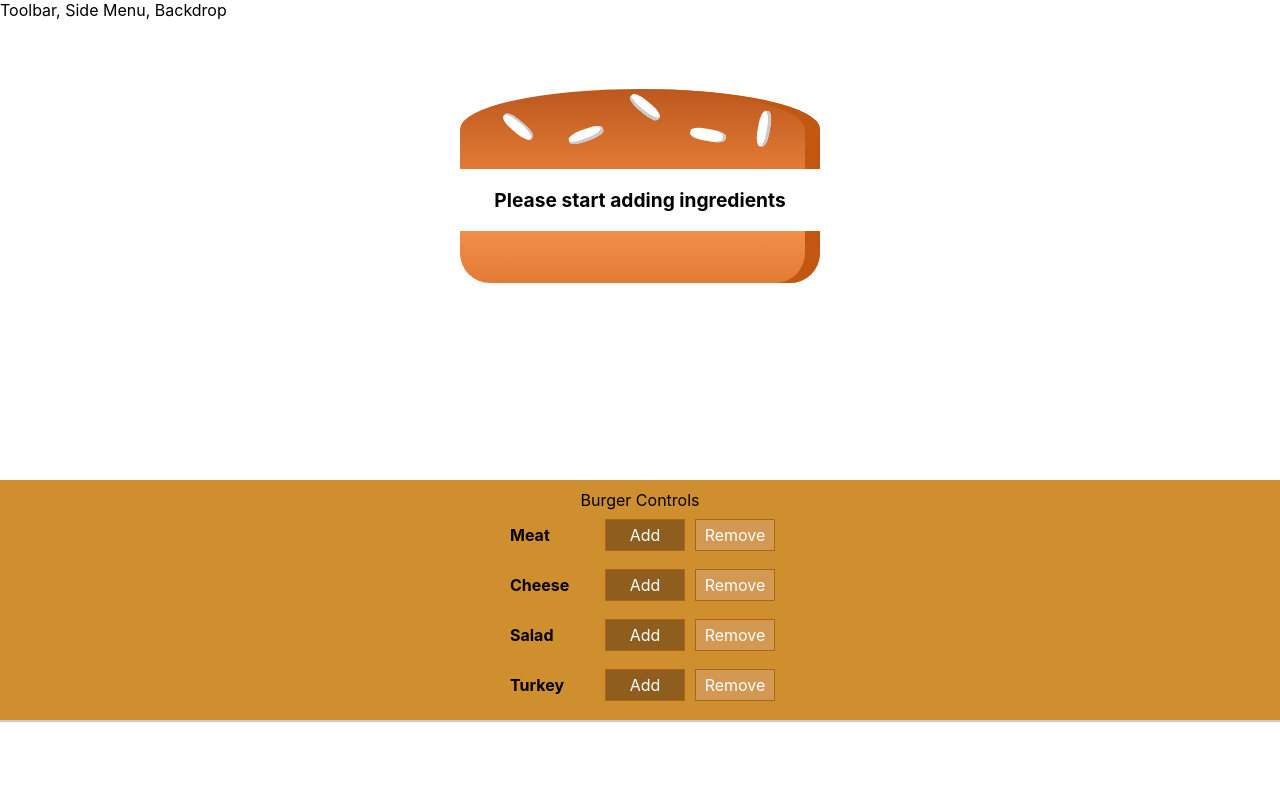
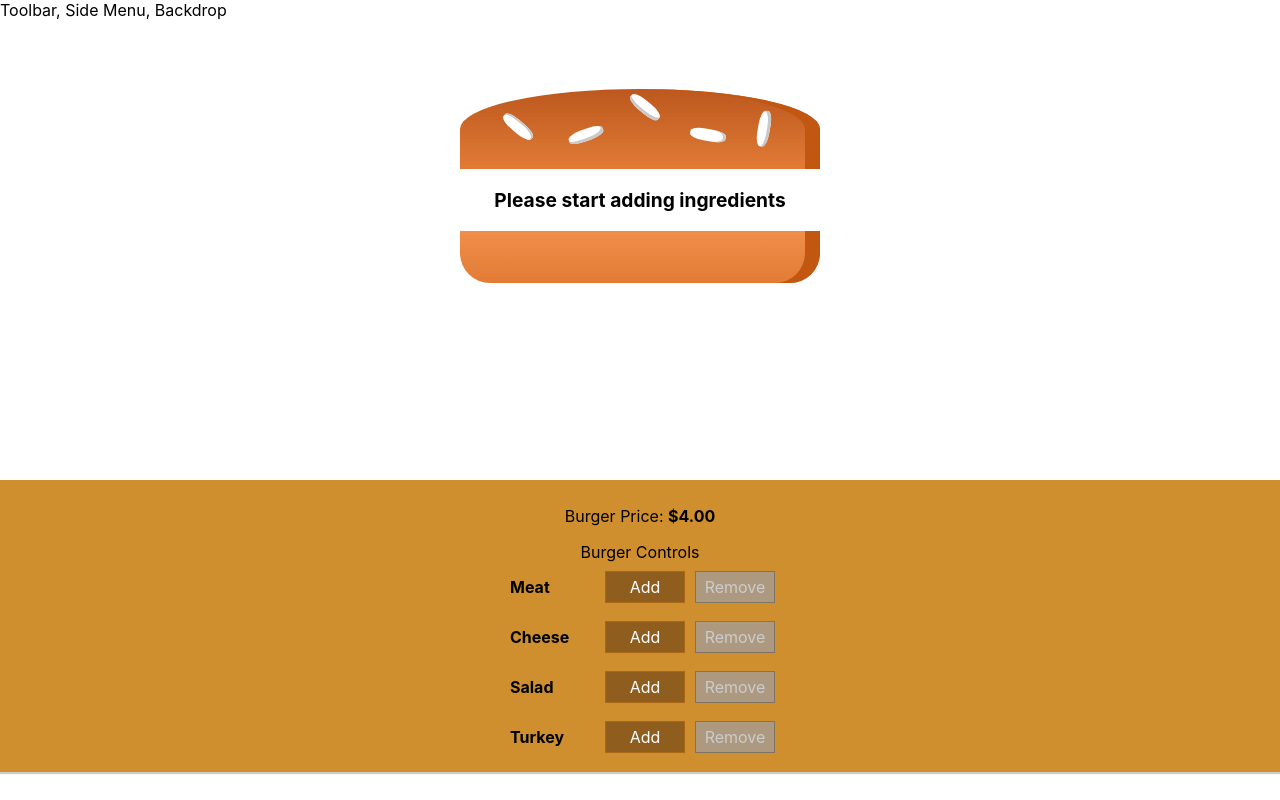
Before and after one commit to jesserahman/burger_builder, a React (Create React App) app: page / in a window 1280 px wide. Built offline with nearby package versions, Linux system fonts and the light colour scheme.

Commit message:
finished adding price

```diff
--- a/src/components/Burger/BuildControls/BuildControl/BuildControl.js
+++ b/src/components/Burger/BuildControls/BuildControl/BuildControl.js
@@ -11,6 +11,7 @@ const buildControl = (props) => {
         Add
       </button>
       <button
+        disabled={props.isButtonDisabled}
         className="Less"
         onClick={props.removeIngredient}>
         Remove
--- a/src/components/Burger/BuildControls/BuildControls.js
+++ b/src/components/Burger/BuildControls/BuildControls.js
@@ -12,6 +12,7 @@ const controls = [
 const buildControls = (props) => {
   return (
     <div className="BuildControls">
+      <p> Burger Price: <strong>${props.price.toFixed(2)}</strong> </p>
       Burger Controls
       {controls.map(control =>
         <BuildControl
@@ -20,7 +21,8 @@ const buildControls = (props) => {
           // the type is being passed down to every element
           // that way when button is clicked, the type can be passed up
           addIngredient={() => props.addIngredientProp(control.type)}
-          removeIngredient={() => props.removeIngredientProp(control.type) } />
+          removeIngredient={() => props.removeIngredientProp(control.type)}
+          isButtonDisabled={props.disabledButtonsProp[control.type]} />
       )}
     </div>
   )
--- a/src/components/Burger/Burger.js
+++ b/src/components/Burger/Burger.js
@@ -3,18 +3,13 @@ import BurgerIngredient from './BurgerIndgredients/BurgerIngredient'
 import './Burger.css'
 
 const burger = (props) => {
-  console.log(props.values)
   const ingredients_object = props.values;
   let burgerIndgredients = Object.keys(ingredients_object).map(igName => {
-    console.log("ingredient: ", igName)
-    console.log("value: ", ingredients_object[igName])
-    console.log("new array: ", ...Array(ingredients_object[igName]))
     // returning a new array of arrays
     // the number of new arrays comes from the number of keys
     // each new array will have undefined elements at each index
     // the number of undefined elements at each index comes from the value of the key
     return [...Array(ingredients_object[igName])].map((_, index) => {
-      console.log("index:", index)
       // mapping through a single array of undefined elements
       // each undefined element will be replaced by a burgerIngredient
       // the key of the burgerIngredient will be IngredientName plus the index
@@ -28,7 +23,6 @@ const burger = (props) => {
     []
   );
 
-  console.log("flattened array: ", flattened_array)
   if (!Array.isArray(flattened_array) || !flattened_array.length) {
     burgerIndgredients = <p> Please start adding ingredients </p>
   }
--- a/src/containers/BurgerBuilder/BurgerBuilder.js
+++ b/src/containers/BurgerBuilder/BurgerBuilder.js
@@ -22,7 +22,6 @@ class BurgerBuilder extends Component {
   }
 
   addIngredient = (type) => {
-    console.log("ingredient added", type)
     // get the current count for ingredient type
     const ingredient_current_count = this.state.ingredients[type];
     // get the new count for ingredient type
@@ -39,7 +38,6 @@ class BurgerBuilder extends Component {
   }
 
   removeIngredient = (type) => {
-    console.log("ingredient removed", type)
     // get current count
     const current_ingredient_count = this.state.ingredients[type]
     // check current count of ingredient, make sure it doesn't go below 0
@@ -62,13 +60,27 @@ class BurgerBuilder extends Component {
     })
   }
 
+  changeToBoolean = () => {
+    const current_ingredients_object = {...this.state.ingredients}
+    for (let ingredient in current_ingredients_object) {
+      if (current_ingredients_object[ingredient] === 0) {
+        current_ingredients_object[ingredient] = true
+      } else {
+        current_ingredients_object[ingredient] = false
+      }
+    }
+    return current_ingredients_object
+  }
+
   render() {
     return (
       <Aux>
         <Burger values={this.state.ingredients} />
         <BuildControls
+          price={this.state.total_price}
           addIngredientProp={this.addIngredient}
-          removeIngredientProp={this.removeIngredient} />
+          removeIngredientProp={this.removeIngredient}
+          disabledButtonsProp={this.changeToBoolean()} />
       </Aux>
     )
   }
```
